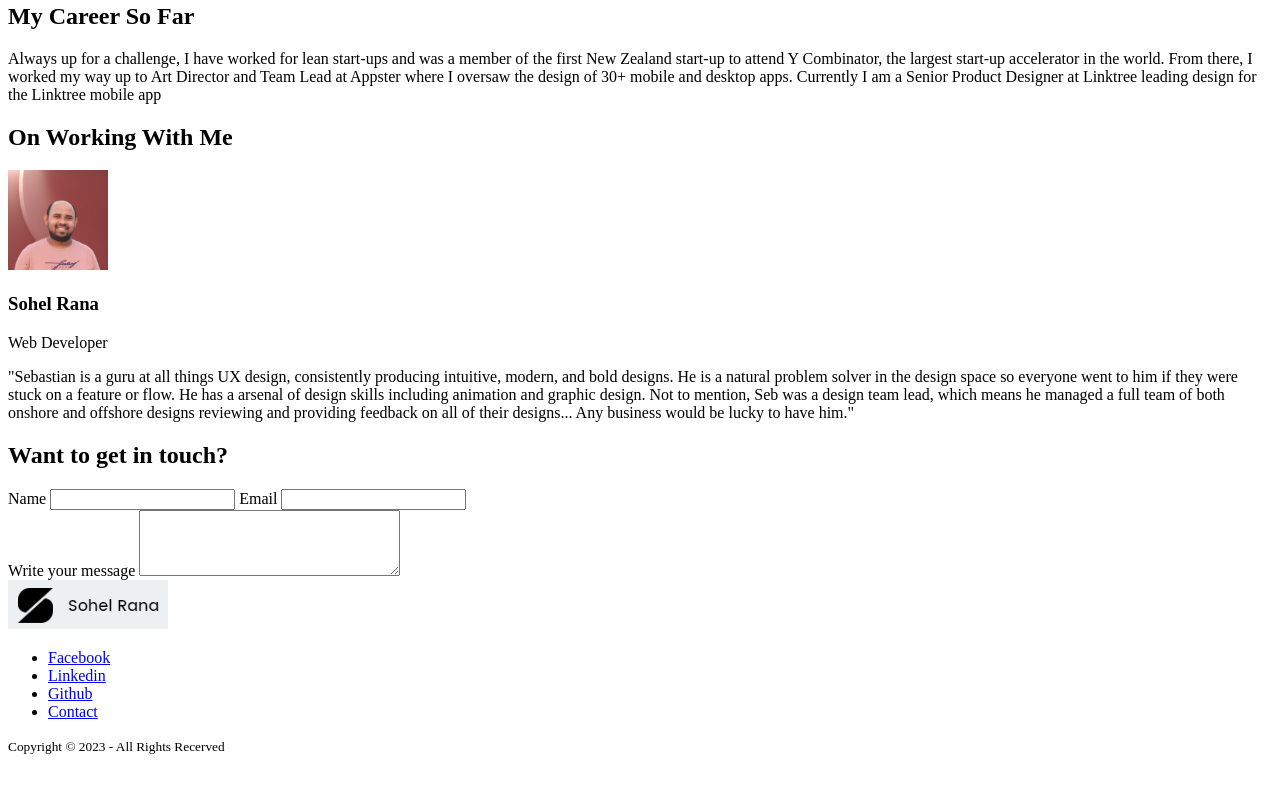
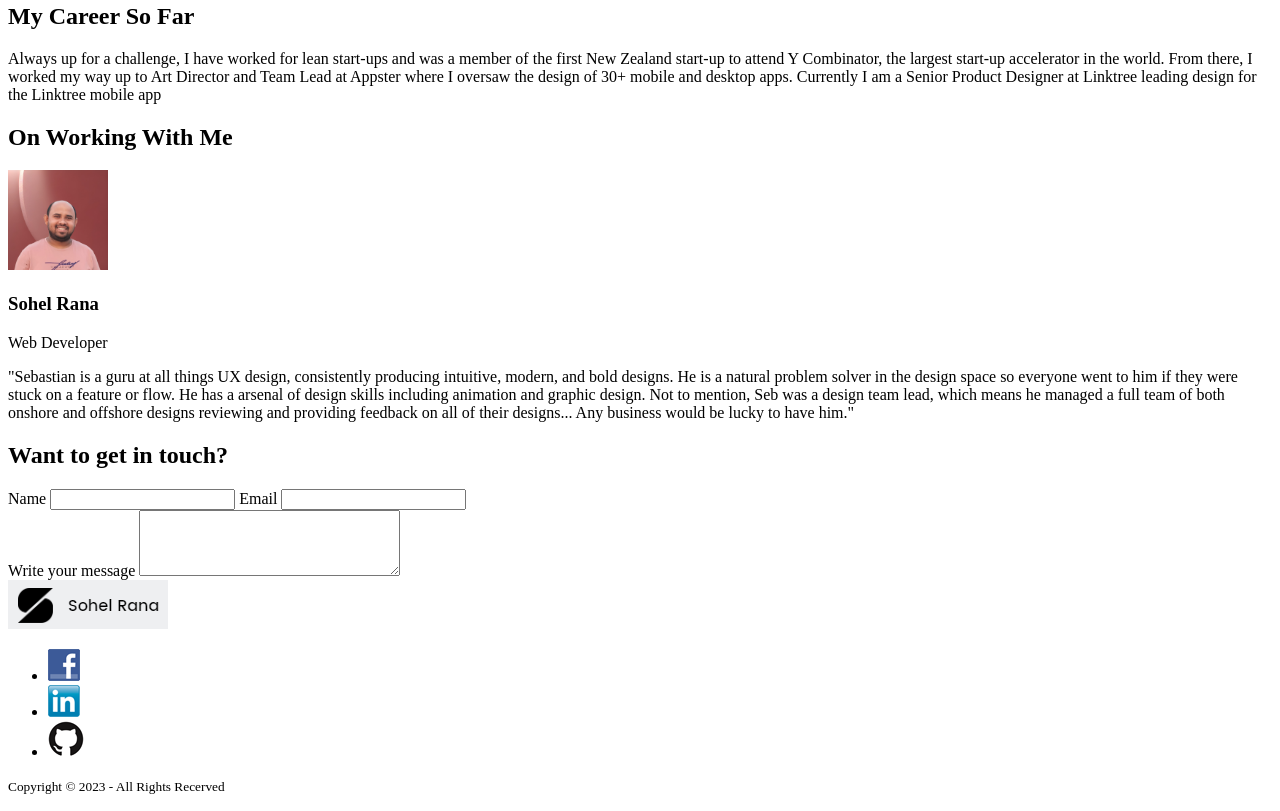
Before and after one commit to sohel5G/Simple-Portfolio, a plain HTML site: page index.html in a window 1280 px wide. Shown: the part 413-1224 px from the top of the page. Before the commit the page ends 1184 px from the top, so only its background shows below. Drawn offline with Linux system fonts and the light colour scheme.

Commit message:
scoial icon added

```diff
--- a/index.html
+++ b/index.html
@@ -102,10 +102,9 @@
             <div>
                 <nav class="footer">
                     <ul>
-                        <li><a href="#"><img src="img" alt="">Facebook</a></li>
-                        <li><a href="#"><img src="img" alt="">Linkedin</a></li>
-                        <li><a href="#"><img src="img" alt="">Github</a></li>
-                        <li><a href="#"><img src="img" alt="">Contact</a></li>
+                        <li><a href="#"><img src="icons/Sohel5G facebook  profileIcon.png" alt=""></a></li>
+                        <li><a href="#"><img src="icons/Sohel5G Linkedin Profile Icon.png" alt=""></a></li>
+                        <li><a href="#"><img src="icons/Sohel5G GitHub ProfileIcon.png" alt=""></a></li>
                     </ul>
                 </nav>
             </div>
```
Also changed, not shown: icons/Sohel5G GitHub ProfileIcon.png (added), icons/Sohel5G Linkedin Profile Icon.png (added), icons/Sohel5G facebook  profileIcon.png (added).
